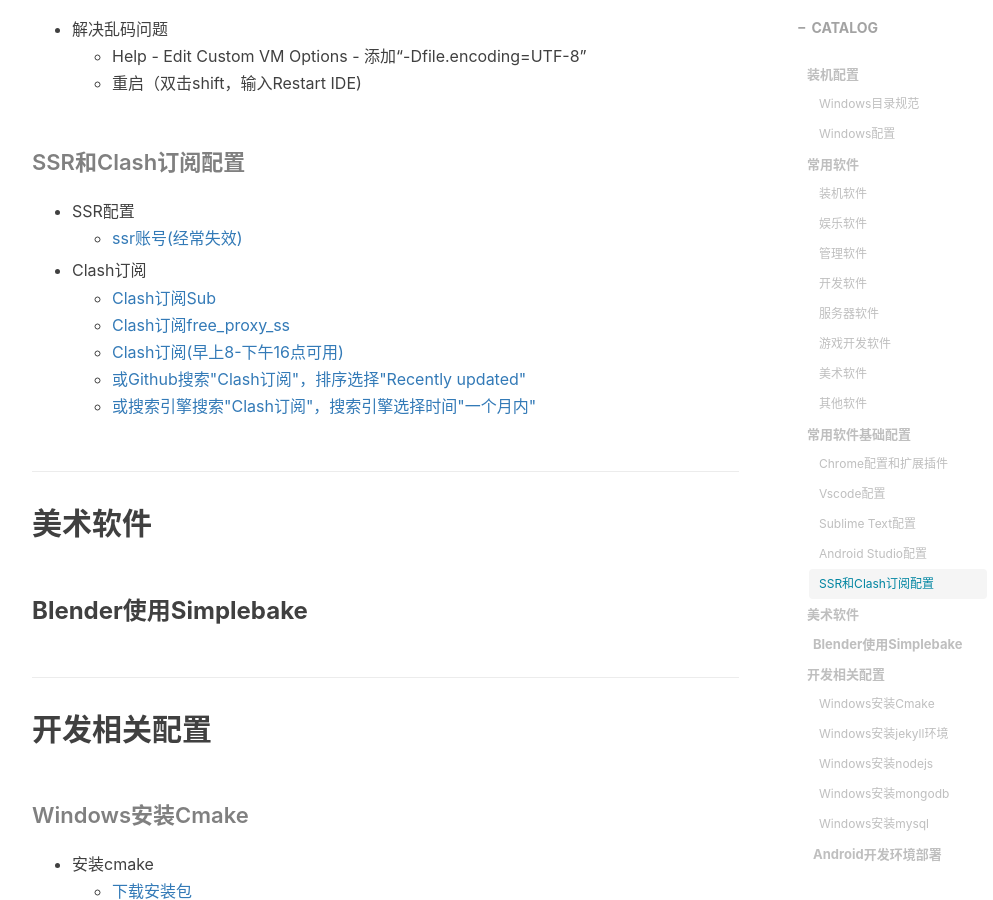
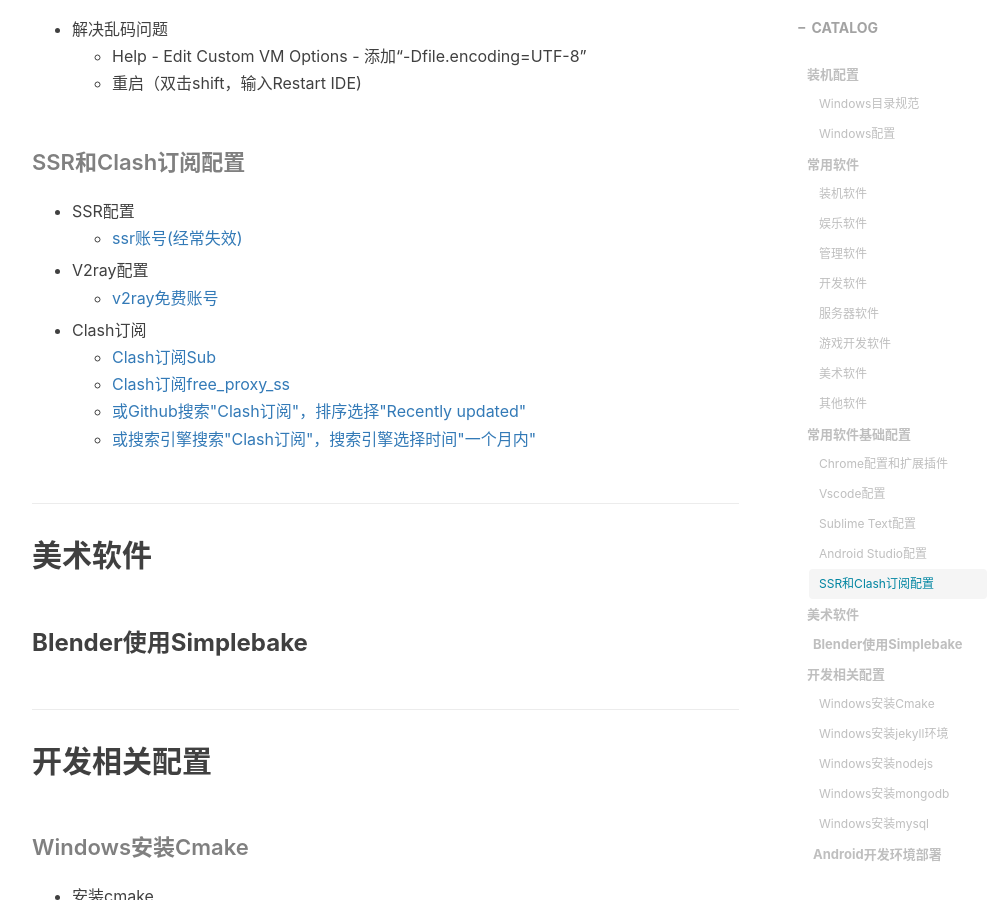
Before and after one commit to gumcstronger/gumcstronger.github.io, a Jekyll site: the page built from _posts/2022/2022-08-24-windows.md, in a window 1280 px wide and 900 px high, scrolled down 6905 px. Shown: the whole window, without its empty margins (233-1226 px from the left). Built offline with Jekyll 4.4.1, drawn with Linux system fonts in a browser that asks for light colours; comment, search, counter and statistics services are not loaded.

Commit message:
Update 2022-08-24-windows.md

```diff
--- a/_posts/2022/2022-08-24-windows.md
+++ b/_posts/2022/2022-08-24-windows.md
@@ -244,10 +244,11 @@
 
 - SSR配置
   - [ssr账号(经常失效)](https://github.com/Alvin9999/new-pac/wiki/ss%E5%85%8D%E8%B4%B9%E8%B4%A6%E5%8F%B7)
+- V2ray配置
+  - [v2ray免费账号](https://github.com/Alvin9999/new-pac/wiki/v2ray%E5%85%8D%E8%B4%B9%E8%B4%A6%E5%8F%B7)
 - Clash订阅
   - [Clash订阅Sub](https://github.com/anaer/Sub)
   - [Clash订阅free_proxy_ss](https://github.com/learnhard-cn/free_proxy_ss)
-  - [Clash订阅(早上8-下午16点可用)](https://blog.xn--9kq250g.fun/index.php/category/clash%e5%85%8d%e8%b4%b9%e8%ae%a2%e9%98%85/)
   - [或Github搜索&#34;Clash订阅&#34;，排序选择&#34;Recently updated&#34;](https://github.com/search?o=desc&q=clash+%E8%AE%A2%E9%98%85&s=updated&type=Repositories)
   - [或搜索引擎搜索&#34;Clash订阅&#34;，搜索引擎选择时间&#34;一个月内&#34;](https://cn.bing.com/search?q=Clash%e8%ae%a2%e9%98%85&filters=ex1%3a%22ez3%22&PC=U316&FORM=000017&qpvt=Clash%e8%ae%a2%e9%98%85)
 
```
